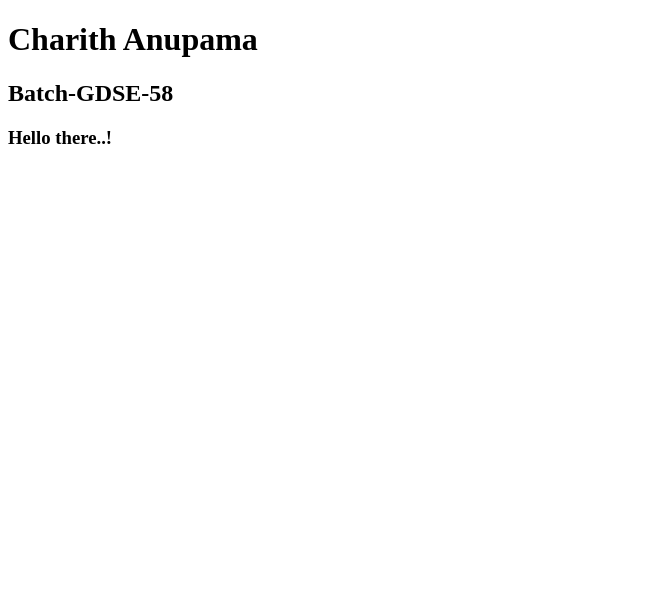
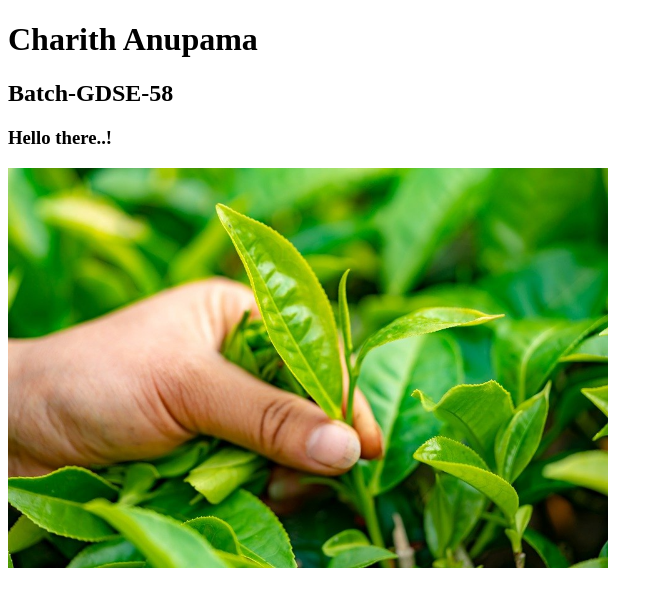
Before and after one commit to CharithAnupama58/MyProfile, a plain HTML site: page index.html in a window 1280 px wide. Shown: the whole page, without its empty margins (0-663 px from the left). Drawn offline with Linux system fonts and the light colour scheme.

Commit message:
aded images and update asserts

```diff
--- a/index.html
+++ b/index.html
@@ -8,6 +8,7 @@
 <h1>Charith Anupama</h1>
 <h2>Batch-GDSE-58</h2>
 <h3>Hello there..!</h3>
+<img src="asserts/images/tea-leaves-4547924_960_720.jpg" width="600">
 
 </body>
 </html>
```
Also changed, not shown: asserts/images/tea-leaves-4547924_960_720.jpg (added).
